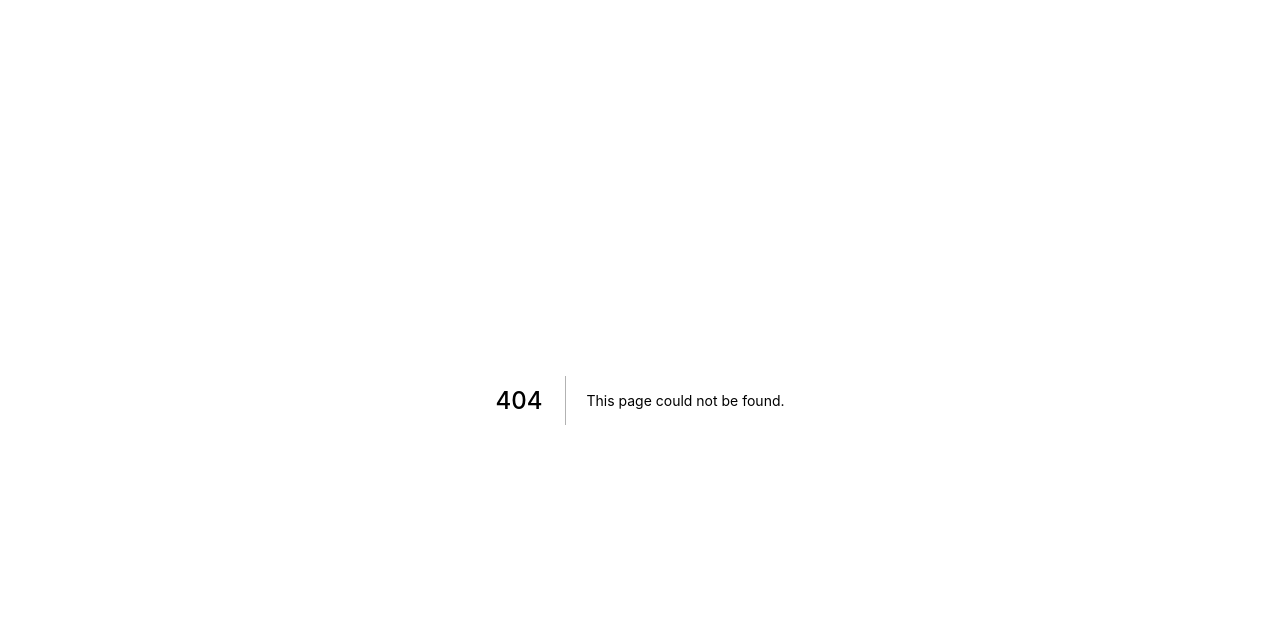
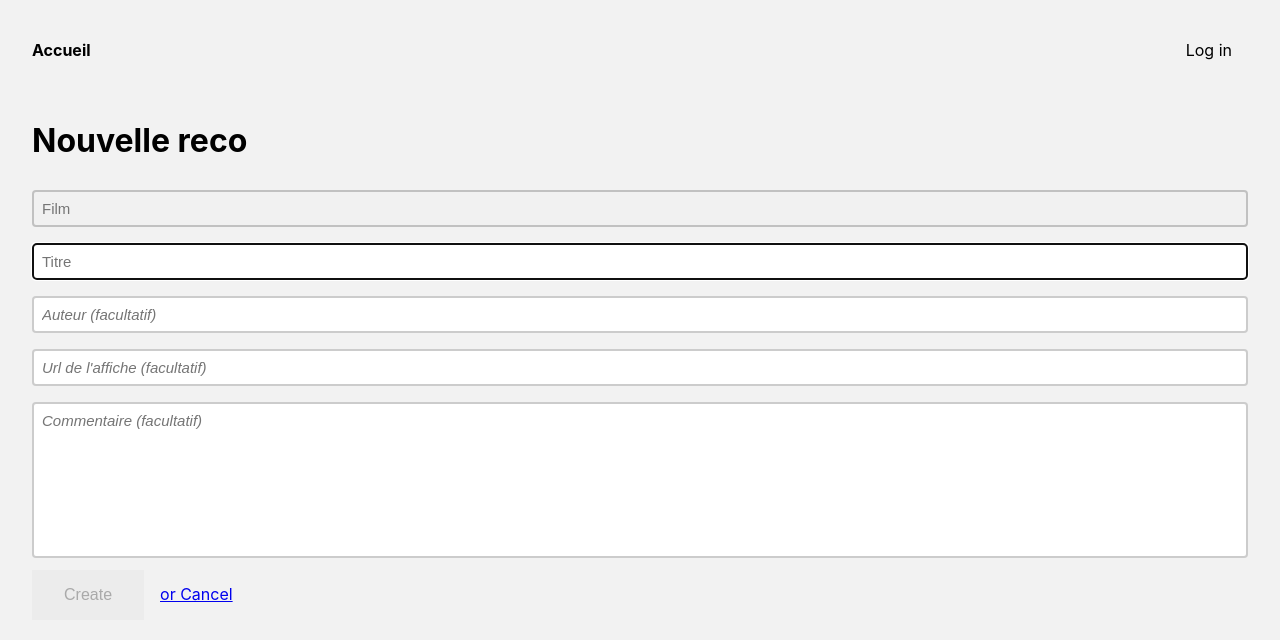
Before and after one commit to MahaultGalibert/lesrecosdulove, a Next.js app: page /create in a window 1280 px wide. Before the commit this address had no page. Shown: the top 640 px of the page. Built offline with nearby package versions, Linux system fonts and the light colour scheme; no server answers.

Commit message:
Ajout reco utilisateur connecté

```diff
--- a/components/Header.tsx
+++ b/components/Header.tsx
@@ -13,11 +13,11 @@
 
   let left = (
     <div className="left">
-      {/* <Link href="/">
+      <Link href="/">
         <a className="bold" data-active={isActive('/')}>
-          Feed
+          Accueil
         </a>
-      </Link> */}
+      </Link>
       <style jsx>{`
         .bold {
           font-weight: bold;
@@ -45,11 +45,11 @@
   if (status === 'loading') {
     left = (
       <div className="left">
-        {/* <Link href="/">
+        <Link href="/">
           <a className="bold" data-active={isActive('/')}>
-            Feed
+            Accueil
           </a>
-        </Link> */}
+        </Link>
         <style jsx>{`
           .bold {
             font-weight: bold;
@@ -117,14 +117,14 @@
   if (session) {
     left = (
       <div className="left">
-        {/* <Link href="/">
+        <Link href="/">
           <a className="bold" data-active={isActive('/')}>
-            Feed
+            Accueil
           </a>
         </Link>
-        <Link href="/drafts">
-          <a data-active={isActive('/drafts')}>My drafts</a>
-        </Link> */}
+        <Link href="/recos">
+          <a data-active={isActive('/recos')}>Mes recos</a>
+        </Link>
         <style jsx>{`
           .bold {
             font-weight: bold;
@@ -153,7 +153,7 @@
         </p>
         <Link href="/create">
           <button>
-            <a>New post</a>
+            <a>Nouvelle reco</a>
           </button>
         </Link>
         <button onClick={() => signOut()}>
--- /dev/null
+++ b/pages/api/post/index.tsx
@@ -0,0 +1,24 @@
+// pages/api/post/index.ts
+
+import { getSession } from 'next-auth/react';
+import prisma from '../../../lib/prisma';
+
+// POST /api/post
+// Required fields in body: category, title
+// Optional fields in body: author, imageUrl, comment
+export default async function handle(req, res) {
+  const { title, author, imageUrl, comment } = req.body;
+
+  const session = await getSession({ req });
+  const result = await prisma.post.create({
+    data: {
+      category: "Film",
+      title: title,
+      author: author,
+      imageUrl: imageUrl,
+      comment: comment,
+      creator: { connect: { email: session?.user?.email } },
+    },
+  });
+  res.json(result);
+}
--- /dev/null
+++ b/pages/create.tsx
@@ -0,0 +1,128 @@
+// pages/create.tsx
+
+import React, { useState } from 'react';
+import Layout from '../components/Layout';
+import Router from 'next/router';
+
+const Reco: React.FC = () => {
+  const [category, setCategory] = useState('');
+  const [title, setTitle] = useState('');
+  const [author, setAuthor] = useState('');
+  const [imageUrl, setImageUrl] = useState('');
+  const [comment, setComment] = useState('');
+
+// /pages/create.tsx
+
+const submitData = async (e: React.SyntheticEvent) => {
+    e.preventDefault();
+    try {
+      const body = { category, title, author, imageUrl, comment };
+      await fetch('/api/post', {
+        method: 'POST',
+        headers: { 'Content-Type': 'application/json' },
+        body: JSON.stringify(body),
+      });
+      await Router.push('/recos');
+    } catch (error) {
+      console.error(error);
+    }
+  };
+
+
+  return (
+    <Layout>
+      <div>
+        <form onSubmit={submitData}>
+          <h1>Nouvelle reco</h1>
+          <input disabled
+            onChange={(e) => setCategory(e.target.value)}
+            placeholder="Film"
+            type="mandatoryText"
+            value={category}
+          />
+          <input
+            autoFocus
+            onChange={(e) => setTitle(e.target.value)}
+            placeholder="Titre"
+            type="mandatoryText"
+            value={title}
+          />
+          <input
+            onChange={(e) => setAuthor(e.target.value)}
+            placeholder="Auteur (facultatif)"
+            type="optionalText"
+            value={author}
+          />
+          <input
+            onChange={(e) => setImageUrl(e.target.value)}
+            placeholder="Url de l'affiche (facultatif)"
+            type="optionalText"
+            value={imageUrl}
+          />
+          <textarea
+            cols={50}
+            onChange={(e) => setComment(e.target.value)}
+            placeholder="Commentaire (facultatif)"
+            rows={8}
+            value={comment}
+          />
+          <input disabled={!title} type="submit" value="Create" />
+          <a className="back" href="#" onClick={() => Router.push('/')}>
+            or Cancel
+          </a>
+        </form>
+      </div>
+      <style jsx>{`
+        .page {
+          background: var(--geist-background);
+          padding: 3rem;
+          display: flex;
+          justify-content: center;
+          align-items: center;
+        }
+
+        input[type='mandatoryText'],
+        textarea {
+          width: 100%;
+          padding: 0.5rem;
+          margin: 0.5rem 0;
+          border-radius: 0.25rem;
+          border: 0.125rem solid rgba(0, 0, 0, 0.2);
+          font-family: sans-serif;
+          font-size: 15px;
+        }
+
+        input[type='optionalText'],
+        textarea {
+          width: 100%;
+          padding: 0.5rem;
+          margin: 0.5rem 0;
+          border-radius: 0.25rem;
+          border: 0.125rem solid rgba(0, 0, 0, 0.2);
+          font-family: sans-serif;
+          font-style: italic;
+          font-size: 15px;
+        }
+
+        textarea {
+            font-family: sans-serif;
+            font-style: italic;
+            font-size: 15px;
+            resize: none;
+          }
+
+        input[type='submit'] {
+          background: #ececec;
+          border: 0;
+          padding: 1rem 2rem;
+        }
+
+        .back {
+          margin-left: 1rem;
+        }
+      `}</style>
+    </Layout>
+  );
+};
+
+export default Reco;
```
Also changed, not shown: pages/recos.tsx (added, +86 -0 lines), 1 other file (tests, documents, lock files or other folders).
